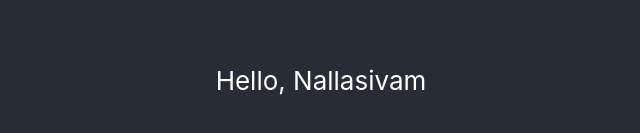
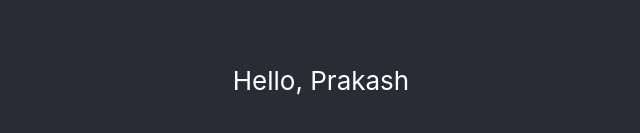
Before and after one commit to HarshadSahu/poc-gcp-cicd, a React (Create React App) app in the folder client/: page / in a window 1280 px wide. Shown: the part 577-710 px from the top of the page, without its empty margins (319-959 px from the left). Built offline with nearby package versions, Linux system fonts and the light colour scheme.

Commit message:
Change message

```diff
--- a/client/src/App.js
+++ b/client/src/App.js
@@ -8,7 +8,7 @@ function App() {
         <img src={logo} className="App-logo" alt="logo" />
         <p>This website has CI/CD on every commit!</p>
         <h2>This is Harshad!</h2>
-        <p>Hello, Nallasivam</p>
+        <p>Hello, Prakash</p>
       </header>
     </div>
   );
```
